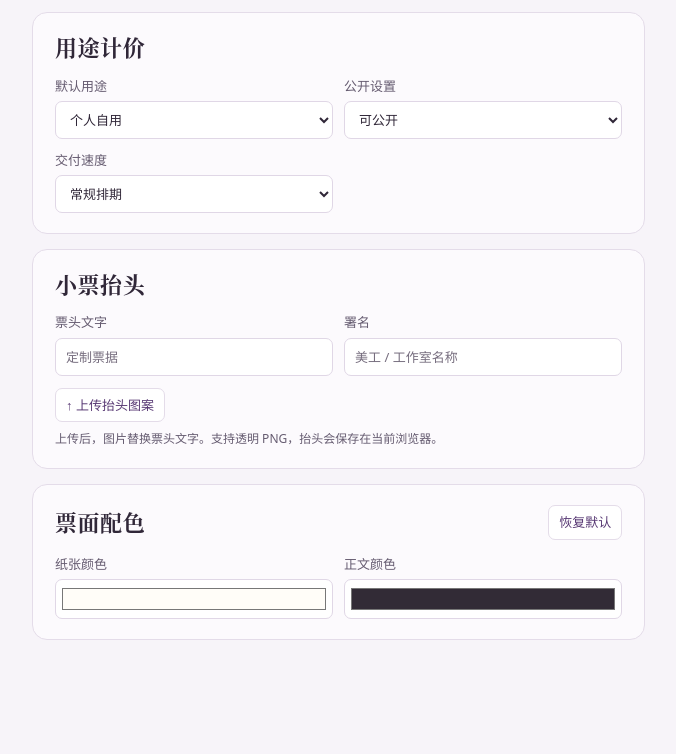
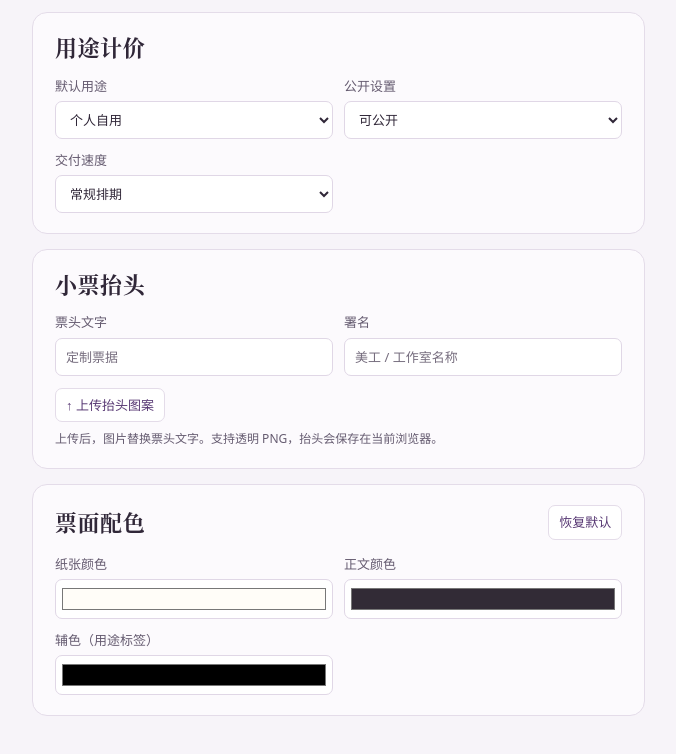
Before and after one commit to Aurora121090841/design-receipt, a plain HTML site: page index.html in a window 1280 px wide. Shown: the part 716-1470 px from the top of the page, without its empty margins (48-724 px from the left). Before the commit the page ends 1404 px from the top, so only its background shows below. Drawn offline with Linux system fonts and the light colour scheme.

Commit message:
Add a separate color for receipt usage tags

```diff
--- a/app.mjs
+++ b/app.mjs
@@ -4,7 +4,7 @@ import { defaults, extras } from './catalog.mjs?v=8';
 const $ = id => document.getElementById(id);
 const orderFields = ['client', 'deadline', 'note', 'usage', 'multiplier', 'visibility', 'rush'];
 const orderChecks = ['waiveCraft', 'gift'];
-const defaultColors = { paper: '#fffdf8', ink: '#322b36' };
+const defaultColors = { paper: '#fffdf8', ink: '#322b36', accent: '#000000' };
 const brandFields = ['title', 'designer', ...Object.keys(defaultColors)];
 const key = 'design-receipt-v1';
 const newOrder = () => ({
@@ -316,9 +316,14 @@ const end = width - edge;
 const font = getComputedStyle(document.documentElement).getPropertyValue('--serif');
 function drawTicket({ lines, subtotal, rush, pieces, discount, total }) {
   let y = 35;
-  const { paper, ink } = brand;
+  const { paper, ink, accent } = brand;
   const defaultInk = ink === defaultColors.ink && paper === defaultColors.paper;
   const detailInk = defaultInk ? '#67586f' : ink;
+  const [red, green, blue] = [1, 3, 5].map(index => {
+    const channel = parseInt(accent.slice(index, index + 2), 16) / 255;
+    return channel <= 0.04045 ? channel / 12.92 : ((channel + 0.055) / 1.055) ** 2.4;
+  });
+  const tagInk = red * 0.2126 + green * 0.7152 + blue * 0.0722 > 0.179 ? '#000' : '#fff';
   const draw = [];
   const segmenter = typeof Intl.Segmenter === 'function' ? new Intl.Segmenter('zh') : null;
   function write(text, { size = 15, bold = false, align = 'left', color = ink, max = end - edge, tag = '' } = {}) {
@@ -340,12 +345,12 @@ function drawTicket({ lines, subtotal, rush, pieces, discount, total }) {
           ctx.fillStyle = color;
           ctx.fillText(value, align === 'center' ? width / 2 : align === 'right' ? end : edge, baseline);
           if (withTag) {
-            ctx.fillStyle = defaultInk ? '#000' : ink;
+            ctx.fillStyle = accent;
             ctx.fillRect(tagX, baseline + 1, tagWidth, 20);
             ctx.font = tagFont;
             ctx.textAlign = 'center';
             ctx.textBaseline = 'middle';
-            ctx.fillStyle = paper;
+            ctx.fillStyle = tagInk;
             ctx.fillText(tag, tagX + tagWidth / 2, baseline + 11);
           }
         });
--- a/index.html
+++ b/index.html
@@ -6,7 +6,7 @@
   <meta name="description" content="为美工约稿计算报价、定制票头并导出 PNG 小票。">
   <title>美工约稿小票</title>
   <link rel="stylesheet" href="style.css?v=9">
-  <script type="module" src="app.mjs?v=10"></script>
+  <script type="module" src="app.mjs?v=11"></script>
 </head>
 <body>
   <header class="masthead">
@@ -56,6 +56,7 @@
           <div class="fields">
             <label>纸张颜色<input id="paper" type="color" value="#fffdf8"></label>
             <label>正文颜色<input id="ink" type="color" value="#322b36"></label>
+            <label>辅色（用途标签）<input id="accent" type="color" value="#000000"></label>
           </div>
         </section>
       </div>
```
